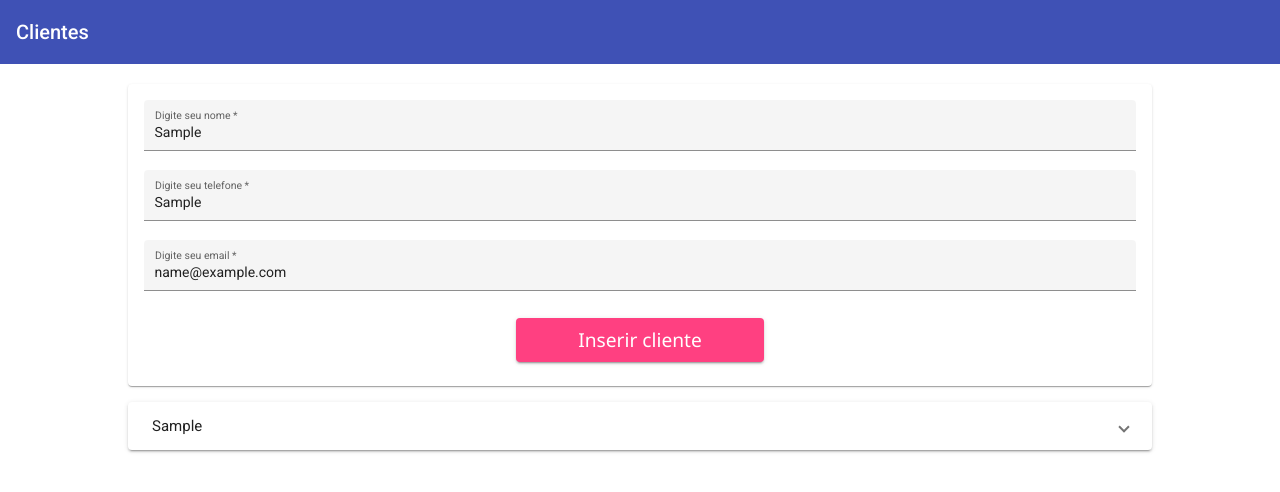
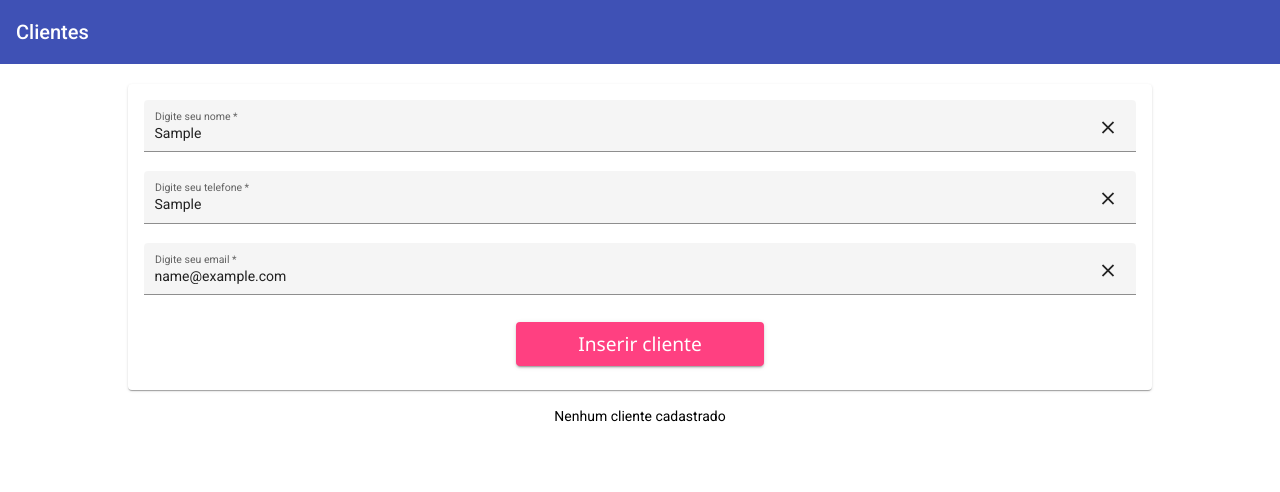
Before and after one commit to luanLTS/angular-cadastro-clientes, an Angular app: page / in a window 1280 px wide. Both pictures are taken after typing "Sample", "Sample", "name@example.com" into the empty fields and a click on the button "Inserir cliente". Shown: the top 492 px of the page. Built offline with nearby package versions, Linux system fonts and the light colour scheme.

Commit message:
Refatoração: Usando Service como SSOT SSOT(Single Source Of Truth) Componentes utilizando Service para realizar a inserção de clientes na lista e obter os clientes

```diff
--- a/src/app/app.component.html
+++ b/src/app/app.component.html
@@ -1,5 +1,5 @@
 <app-cabecalho></app-cabecalho>
 <main>
-  <app-component-inserir (clienteAdicionado)="onAdicionarCliente($event)"></app-component-inserir>
-  <app-cliente-lista [clientes]="clientes"></app-cliente-lista>
+  <app-component-inserir></app-component-inserir>
+  <app-cliente-lista></app-cliente-lista>
 </main>
--- a/src/app/app.module.ts
+++ b/src/app/app.module.ts
@@ -14,6 +14,7 @@ import { ClienteInserirComponent } from './clientes/cliente-inserir/cliente-inse
 import { BrowserAnimationsModule } from '@angular/platform-browser/animations';
 import { CabecalhoComponent } from './cabecalho/cabecalho.component';
 import { ClienteListaComponent } from './clientes/cliente-lista/cliente-lista.component';
+import { ClienteServices } from './clientes/cliente.service';
 
 @NgModule({
   declarations: [
@@ -33,7 +34,7 @@ import { ClienteListaComponent } from './clientes/cliente-lista/cliente-lista.co
     MatIconModule,
     MatToolbarModule,
   ],
-  providers: [],
+  providers: [ClienteServices],
   bootstrap: [AppComponent],
 })
 export class AppModule {}
--- a/src/app/clientes/cliente-inserir/cliente-inserir-component-inserir.ts
+++ b/src/app/clientes/cliente-inserir/cliente-inserir-component-inserir.ts
@@ -1,6 +1,6 @@
-import { Component, EventEmitter, Output } from '@angular/core';
+import { Component } from '@angular/core';
 import { NgForm } from '@angular/forms';
-import { Cliente } from '../cliente.model';
+import { ClienteServices } from '../cliente.service';
 
 // eventEmitter -> abstração capaz de criar eventos
 
@@ -10,25 +10,15 @@ import { Cliente } from '../cliente.model';
   styleUrls: ['./cliente-inserir-component.css'],
 })
 export class ClienteInserirComponent {
-  @Output()
-  clienteAdicionado = new EventEmitter<Cliente>();
-
-  nome: string;
-  fone: string;
-  email: string;
-
-  // onAddClient(cliente: Cliente) {
-  //   this.clienteAdicionado.emit(cliente);
-  // }
+  constructor(private clienteServices: ClienteServices) {}
 
   onAddClient(form: NgForm) {
     if (!form.invalid) {
-      const cliente: Cliente = {
-        nome: form.value.nome,
-        fone: form.value.fone,
-        email: form.value.email,
-      };
-      this.clienteAdicionado.emit(cliente);
+      this.clienteServices.addCliente(
+        form.value.nome,
+        form.value.fone,
+        form.value.email
+      );
     }
   }
 }
--- a/src/app/clientes/cliente-inserir/cliente-inserir-component.html
+++ b/src/app/clientes/cliente-inserir/cliente-inserir-component.html
@@ -2,24 +2,24 @@
   <form (submit)="onAddClient(clienteForm)" #clienteForm="ngForm">
     <mat-form-field appearance="fill">
       <mat-label>Digite seu nome</mat-label>
-      <input matInput type="text" ngModel name="nome" required minlength="3" />
-      <button *ngIf="nome" matSuffix mat-icon-button aria-label="Limpar" (click)="nome=''">
+      <input matInput type="text" ngModel name="nome" required minlength="3" #nomeInput />
+      <button *ngIf="nomeInput.value" matSuffix mat-icon-button aria-label="Limpar" (click)="nomeInput.value=''">
         <mat-icon>close</mat-icon>
       </button>
       <mat-error>Digite um nome válido</mat-error>
     </mat-form-field>
     <mat-form-field appearance="fill">
       <mat-label>Digite seu telefone</mat-label>
-      <input matInput type="text" ngModel name="fone" required />
-      <button *ngIf="fone" matSuffix mat-icon-button aria-label="Limpar" (click)="fone=''">
+      <input matInput type="text" ngModel name="fone" required #foneInput />
+      <button *ngIf="foneInput.value" matSuffix mat-icon-button aria-label="Limpar" (click)="foneInput.value=''">
         <mat-icon>close</mat-icon>
       </button>
       <mat-error>Digite um telefone válido</mat-error>
     </mat-form-field>
     <mat-form-field appearance="fill">
       <mat-label>Digite seu email</mat-label>
-      <input matInput type="text" ngModel name="email" required />
-      <button *ngIf="email" matSuffix mat-icon-button aria-label="Limpar" (click)="email=''">
+      <input matInput type="text" ngModel name="email" required #emailInput />
+      <button *ngIf="emailInput.value" matSuffix mat-icon-button aria-label="Limpar" (click)="emailInput.value=''">
         <mat-icon>close</mat-icon>
       </button>
       <mat-error>Digite um e-mail válido</mat-error>
--- a/src/app/clientes/cliente-lista/cliente-lista.component.ts
+++ b/src/app/clientes/cliente-lista/cliente-lista.component.ts
@@ -1,12 +1,19 @@
-import { Component, Input } from '@angular/core';
+import { Component, OnInit } from '@angular/core';
 import { Cliente } from '../cliente.model';
+import { ClienteServices } from '../cliente.service';
 
 @Component({
   selector: 'app-cliente-lista',
   templateUrl: './cliente-lista.component.html',
   styleUrls: ['./cliente-lista.component.css'],
 })
-export class ClienteListaComponent {
-  @Input()
+export class ClienteListaComponent implements OnInit {
   clientes: Cliente[] = [];
+
+  // a lista de parametros do construtor são as dependencias desta classe
+  constructor(private clienteService: ClienteServices) {}
+
+  ngOnInit(): void {
+    this.clientes = this.clienteService.getClientes();
+  }
 }
--- /dev/null
+++ b/src/app/clientes/cliente.service.ts
@@ -0,0 +1,18 @@
+import { Cliente } from './cliente.model';
+
+// single source of truth
+export class ClienteServices {
+  private clientes: Cliente[] = [];
+
+  getClientes(): Cliente[] {
+    return [...this.clientes]; // envia uma copia da lista, não a referenca dela
+  }
+
+  addCliente(nome: string, fone: string, email: string): void {
+    this.clientes.push({
+      nome,
+      fone,
+      email,
+    });
+  }
+}
```
